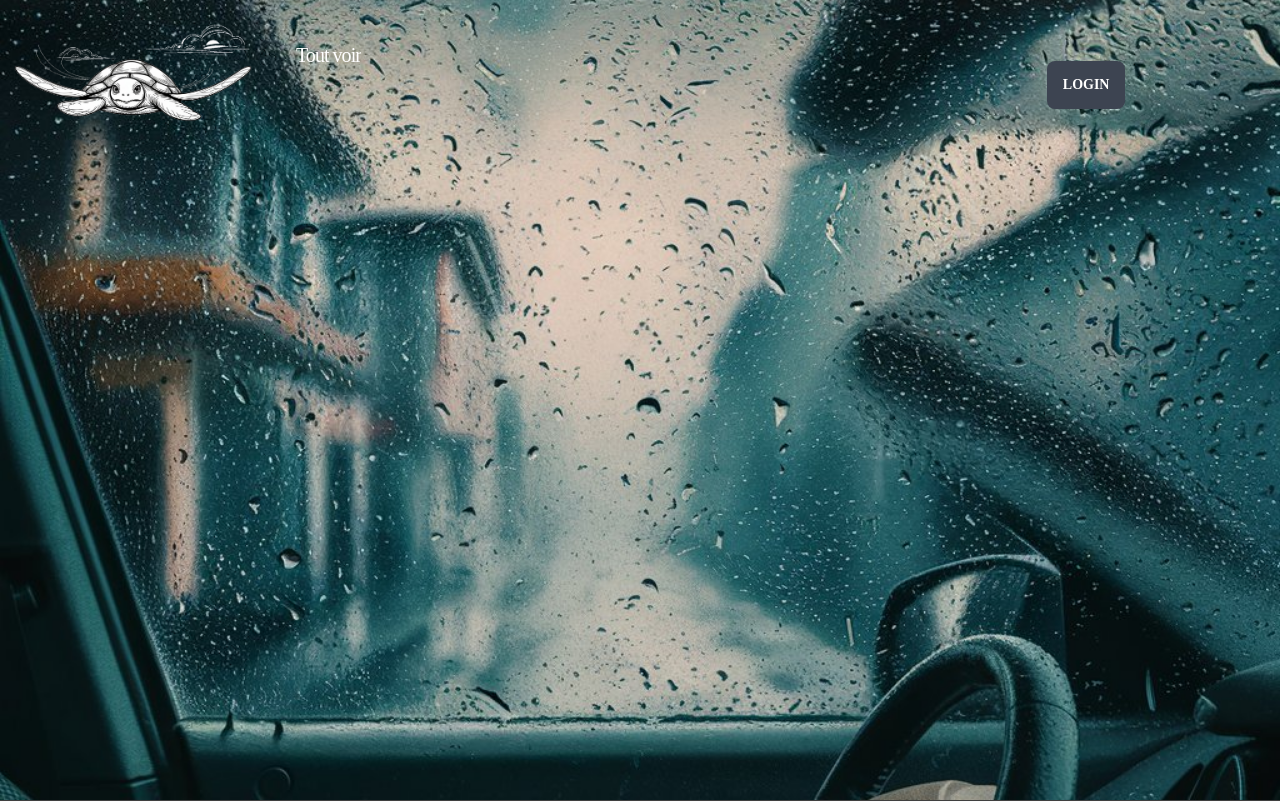
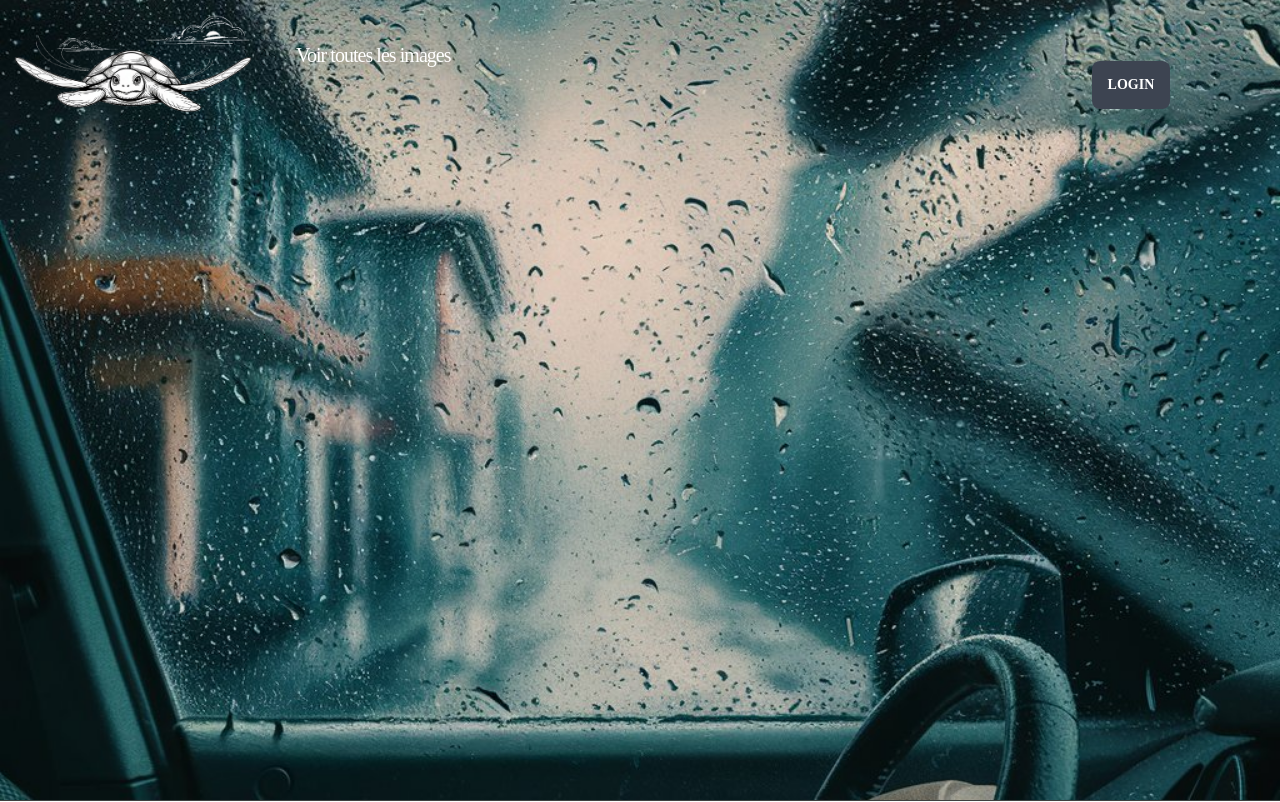
Before and after one commit to oterdimanx/classic-portfolio, a Next.js app: page / in a window 1280 px wide. Shown: the top 802 px of the page. Built offline with nearby package versions, Linux system fonts and the light colour scheme; no server answers; the database is empty.

Commit message:
debug navbar

```diff
--- a/src/components/Navbar.tsx
+++ b/src/components/Navbar.tsx
@@ -65,19 +65,22 @@ export default function Navbar( {isHomePage = false} : NavbarProps ) {
                     <label className="text-white">
                     {
                         isHomePage ?
-                        <Image src={'/turtle-transparent.png'} alt="turtle-transparent.png" width="250" height="190" sizes="30vw" className="md:block relative top-[9px]" onClick={() => router.push("/")} /> :
-                        <Image src={'/turtle.png'} alt="turtle.png" width="250" height="250" sizes="30vw" className="md:block" onClick={() => router.push("/")} />
+                        <Image src={'/turtle-transparent.png'} alt="turtle.png" width="250" height="250" className="md:block" onClick={() => router.push("/")} /> :
+                        <Image src={'/turtle.png'} alt="turtle.png" width="250" height="250" className="md:block" onClick={() => router.push("/")} />
                     }
                     </label>
                 </div>
             </div>
             <div className={`secondaryNav bg-white-50  ${!isHomePage ? "px-0 relative -tracking-[0.06em] -left-[2px] -top-[30px]" : "px-0 relative -tracking-[0.06em] -left-[2px] -top-[30px]"}`}>
-                <ul className="">
+                <ul className="secondaryNavHeader">
                     <li>
                         <div className="text-sm m-w-full overflow-x-auto">
                             <ul className={`dark:text-black text-xl flex subpixel-antialiased ${!isHomePage ? " text-red-400" : Scrolled ?  " text-black" :  " text-white"}`}>
                                 <li className="pl-10 whitespace-nowrap">
-                                    <Link href={"/Shop"}>Tout voir</Link>
+                                    <Link className={
+                                    isHomePage ?
+                                    Scrolled ? "text-black" : "text-white"
+                                    : "text-black"} href={"/Shop"}>Voir toutes les images</Link>
                                 </li>
                             </ul>
                         </div>
```
